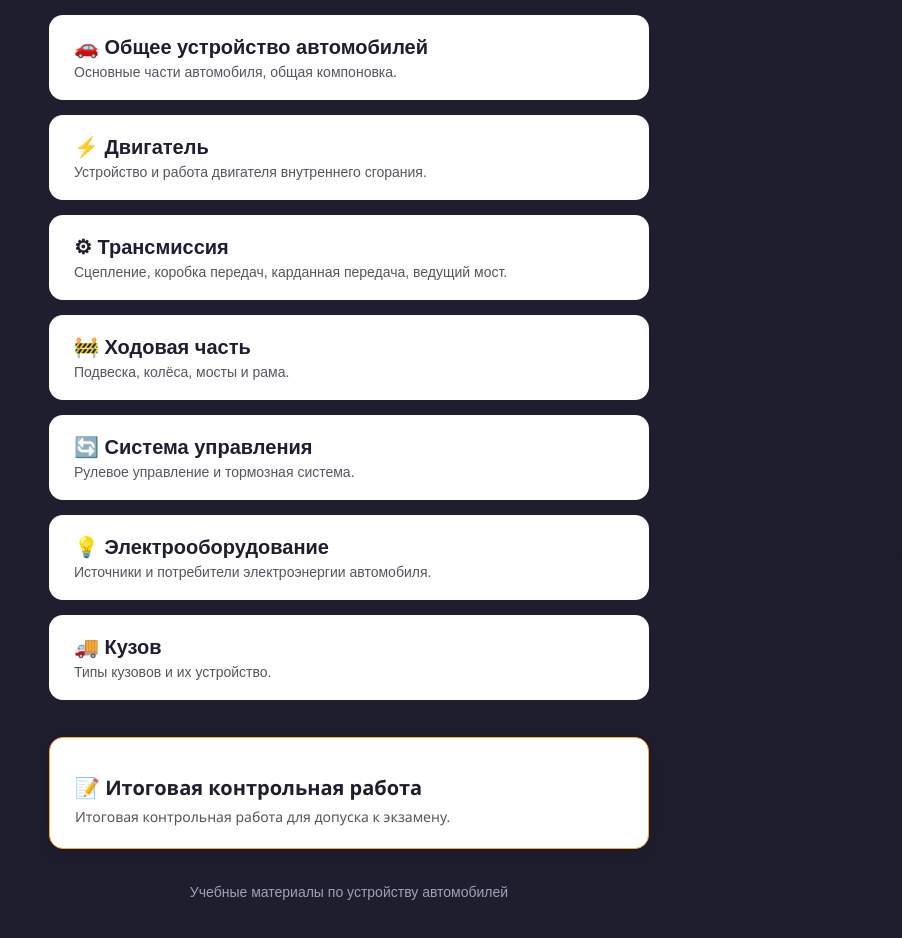
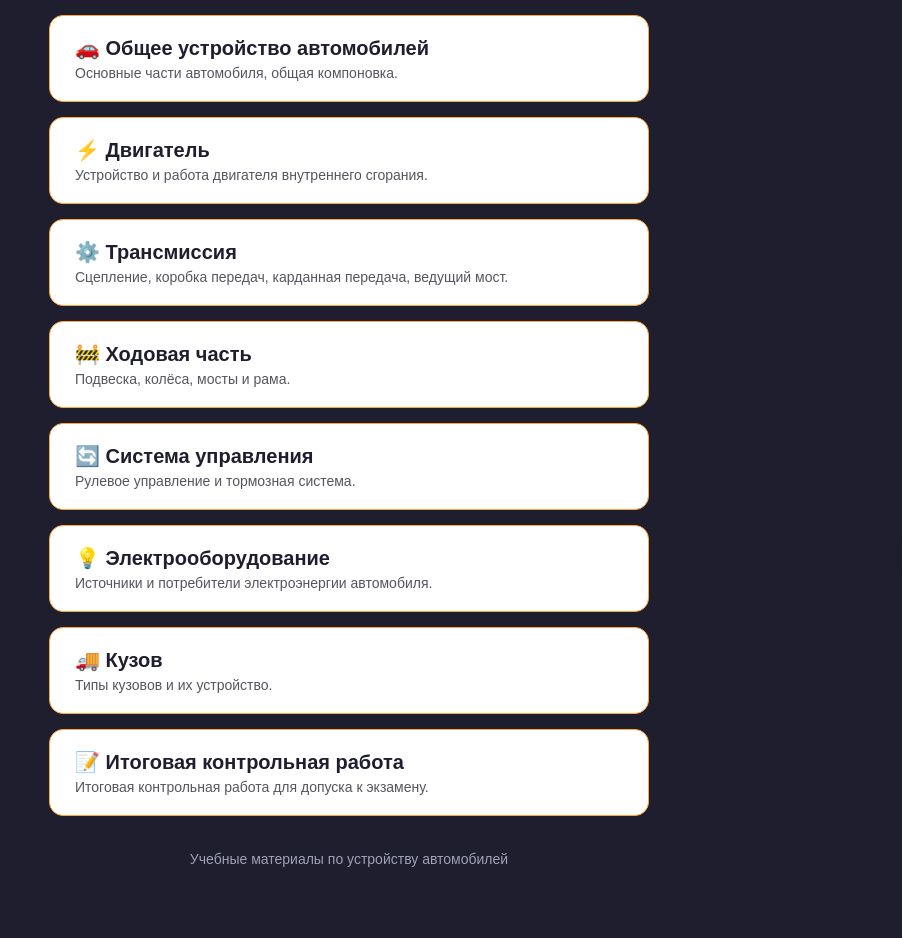
Before and after one commit to AGPekunov/ustroystvo-avto, a plain HTML site: page index.html in a window 1280 px wide. Shown: the part 200-1138 px from the top of the page, 291-1193 px from the left. After the commit the page ends 1107 px from the top, so only its background shows below. Drawn offline with Linux system fonts and the light colour scheme.

Commit message:
Update index.html

```diff
--- a/index.html
+++ b/index.html
@@ -31,6 +31,7 @@
     display: block;
     background: #ffffff;
     color: #1e1e2f;
+    border: 1px solid #ffa733;
     border-radius: 14px;
     padding: 20px 25px;
     text-decoration: none;
@@ -38,7 +39,7 @@
   }
   .card:hover {
     transform: translateY(-3px);
-    box-shadow: 0 8px 20px rgba(0,0,0,0.4);
+    box-shadow: 0 8px 20px rgba(255,167,51,0.45);
   }
   .card h2 { margin: 0 0 5px 0; font-size: 20px; }
   .card p { margin: 0; color: #55555f; font-size: 14px; }
@@ -60,23 +61,20 @@
   .final-quiz-card {
     display: block;
     background: #ffffff;
+    color: #1e1e2f;
     border: 1px solid #ffa733;
     border-radius: 14px;
     padding: 20px 25px;
-    margin-top: 22px;
     text-decoration: none;
-    color: #1e1e2f;
-    box-shadow: 0 4px 18px rgba(0,0,0,0.18);
-    transition: transform .15s, box-shadow .15s;
-    font-family: 'Segoe UI', Arial, sans-serif;
+    transition: transform 0.15s, box-shadow 0.15s;
     cursor: pointer;
   }
   .final-quiz-card:hover {
     transform: translateY(-3px);
-    box-shadow: 0 8px 24px rgba(255,167,51,0.45);
+    box-shadow: 0 8px 20px rgba(255,167,51,0.45);
   }
-  .final-quiz-card h2 { font-size: 20px; margin-bottom: 6px; color: #1e1e2f; }
-  .final-quiz-card p { color: #55555f; font-size: 14px; line-height: 1.45; margin: 0; }
+  .final-quiz-card h2 { margin: 0 0 5px 0; font-size: 20px; color: #1e1e2f; }
+  .final-quiz-card p { margin: 0; color: #55555f; font-size: 14px; }
 </style>
 </head>
 <body>
@@ -89,11 +87,11 @@
       <p>Основные части автомобиля, общая компоновка.</p>
     </a>
     <a class="card" href="dvigatel/index.html">
-      <h2>&#9889; Двигатель</h2>
+      <h2>&#9889;&#65039; Двигатель</h2>
       <p>Устройство и работа двигателя внутреннего сгорания.</p>
     </a>
     <a class="card" href="transmissiya/index.html">
-      <h2>&#9881; Трансмиссия</h2>
+      <h2>&#9881;&#65039; Трансмиссия</h2>
       <p>Сцепление, коробка передач, карданная передача, ведущий мост.</p>
     </a>
     <a class="card" href="hodovaya/index.html">
```
